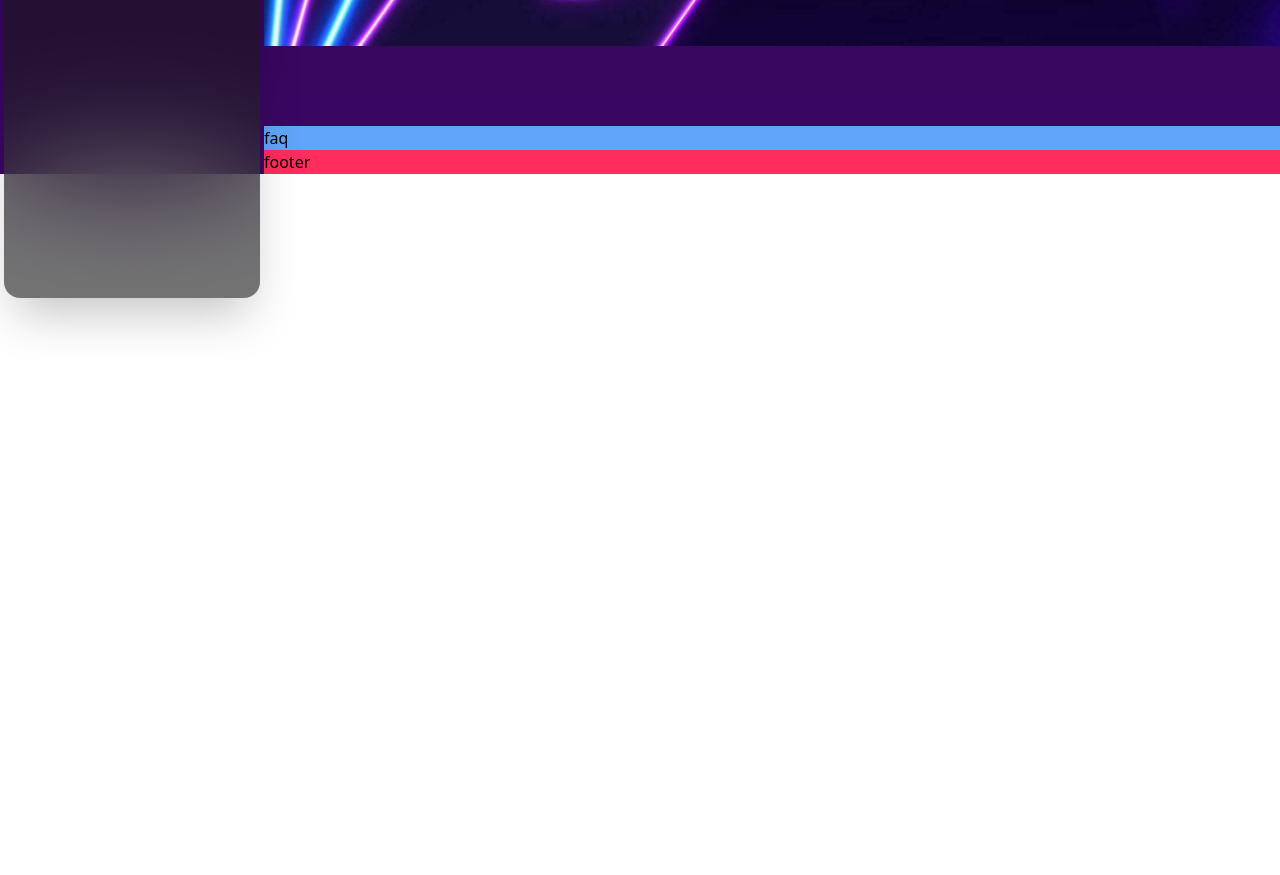
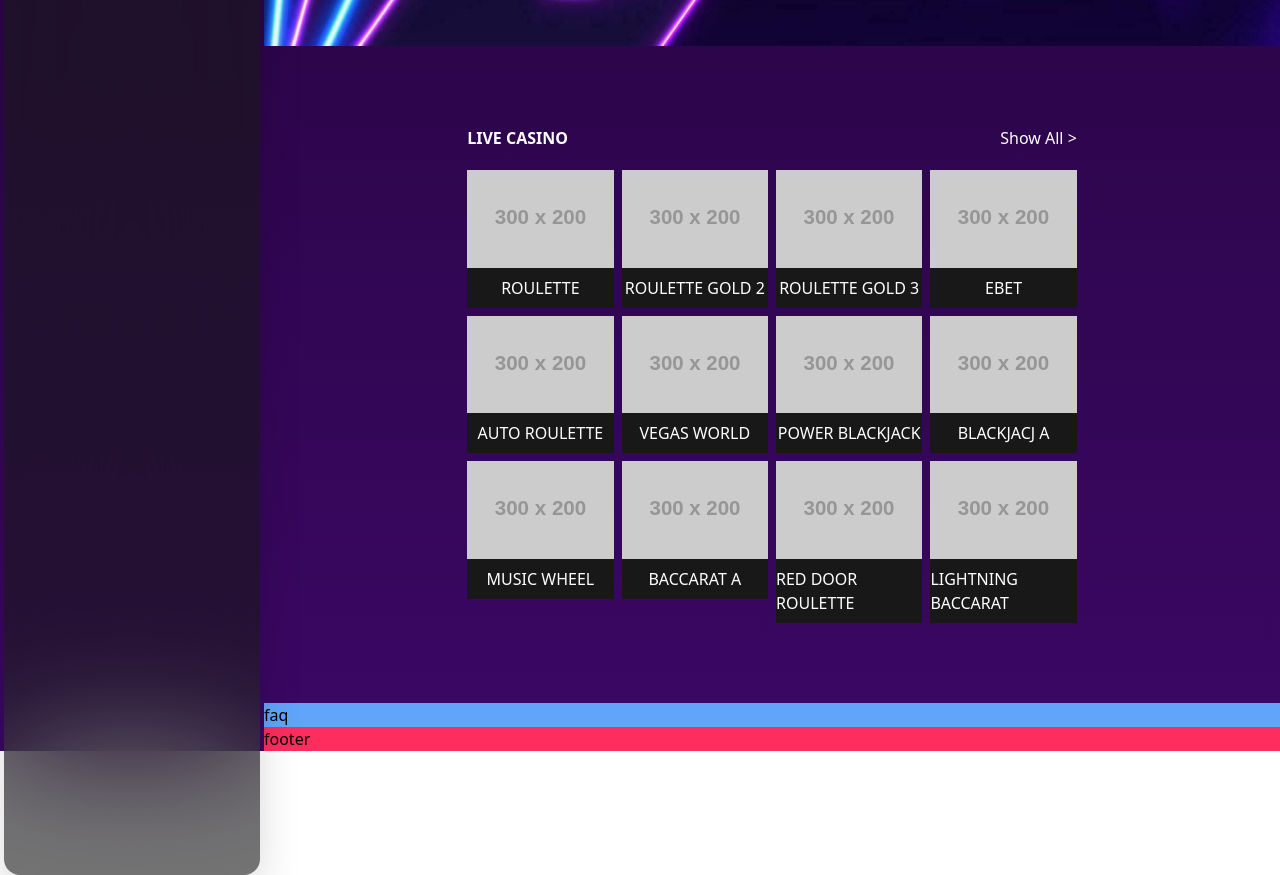
Before and after one commit to euortiz/casino, a Vue app: page / in a window 1280 px wide. Shown: the part 2040-2915 px from the top of the page. Before the commit the page ends 2338 px from the top, so only its background shows below. Built offline with nearby package versions, Linux system fonts and the light colour scheme.

Commit message:
live casino section implemented

```diff
--- a/src/components/LiveCasino.vue
+++ b/src/components/LiveCasino.vue
@@ -2,7 +2,42 @@
 </script>
 
 <template>
-  <div>
-
+  <div class="flexCenter my-20 flex-col">
+    <div class="flex justify-between text-white w-[60%] mb-5">
+      <span><strong>LIVE CASINO</strong></span>
+      <span>Show All ></span>
+    </div>
+    <div class="grid grid-cols-4 gap-2 w-[60%]">
+      <div v-for=" live in lives" :key="live.id">
+        <img :src="live.image || 'https://placehold.co/300x200'" alt=" img">
+        <p class="text-white bg-preto py-2 flexCenter">{{ live.title }}</p>
+      </div>
+    </div>
   </div>
 </template>
+
+<script setup lang="ts">
+
+
+
+interface Live {
+    id: number;
+    title: string;
+    image?: string;
+}
+
+const lives: Live[] = [
+  { id: 1, title: 'ROULETTE', image: '' },
+  { id: 2, title: 'ROULETTE GOLD 2', image: '' },
+  { id: 3, title: 'ROULETTE GOLD 3', image: '' },
+  { id: 4, title: 'EBET', image: '' },
+  { id: 5, title: 'AUTO ROULETTE', image: '' },
+  { id: 6, title: 'VEGAS WORLD', image: '' },
+  { id: 7, title: 'POWER BLACKJACK', image: '' },
+  { id: 8, title: 'BLACKJACJ A', image: '' },
+  { id: 9, title: 'MUSIC WHEEL', image: '' },
+  { id: 10, title: 'BACCARAT A', image: '' },
+  { id: 11, title: 'RED DOOR ROULETTE', image: '' },
+  { id: 12, title: 'LIGHTNING BACCARAT', image: '' },
+];
+</script>
```
